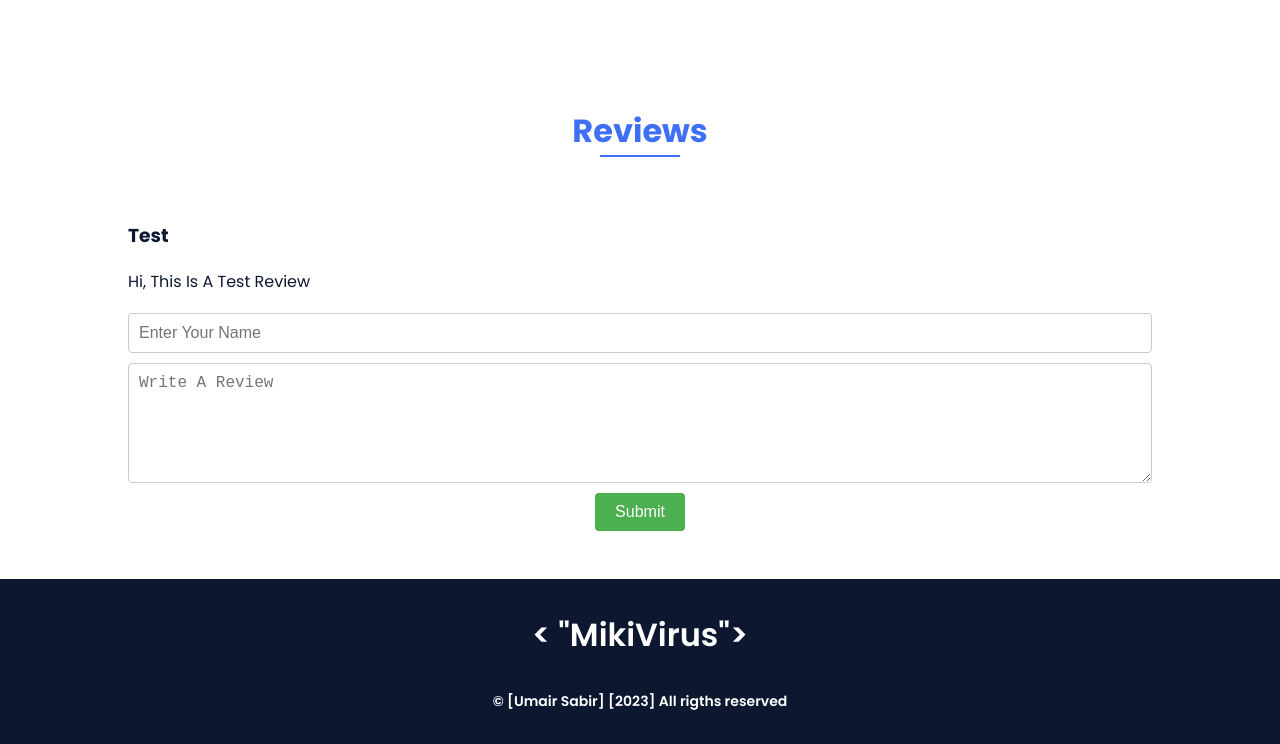
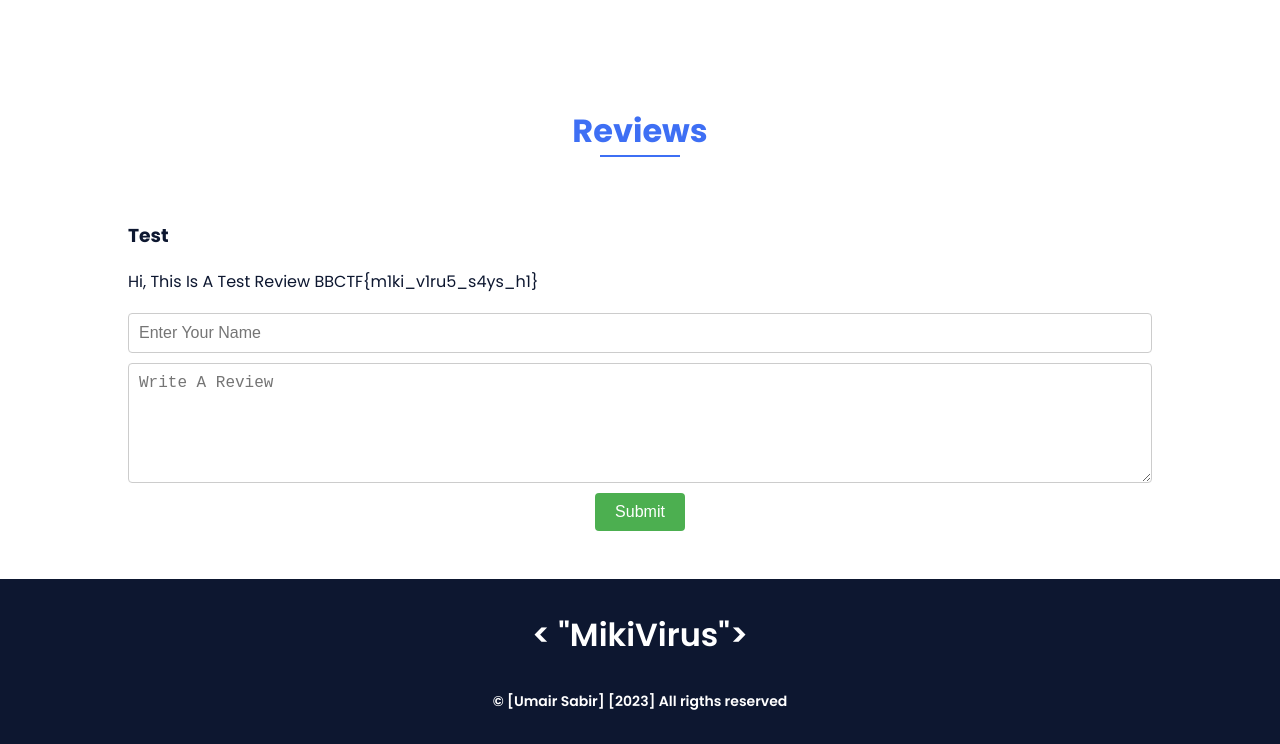
Before and after one commit to Mikivirus0/mikivirus0.github.io, a plain HTML site: page index.html in a window 1280 px wide. Shown: the part 4851-5595 px from the top of the page. Drawn offline with nearby package versions, Linux system fonts and the light colour scheme; some packages are replaced by stand-ins of ours; a script that the page names is missing.

Commit message:
Update index.html

```diff
--- a/index.html
+++ b/index.html
@@ -329,7 +329,7 @@
             <div class="reviews__container bd-grid">
                 <div class="review">
                     <h3 class="review__name">Test</h3>
-                    <p class="review__comment">Hi, This Is A Test Review</p>
+                    <p class="review__comment">Hi, This Is A Test Review BBCTF{m1ki_v1ru5_s4ys_h1}</p>
                 </div>
                 <div class="review">
                     <h3 class="review__name"></h3>
```
